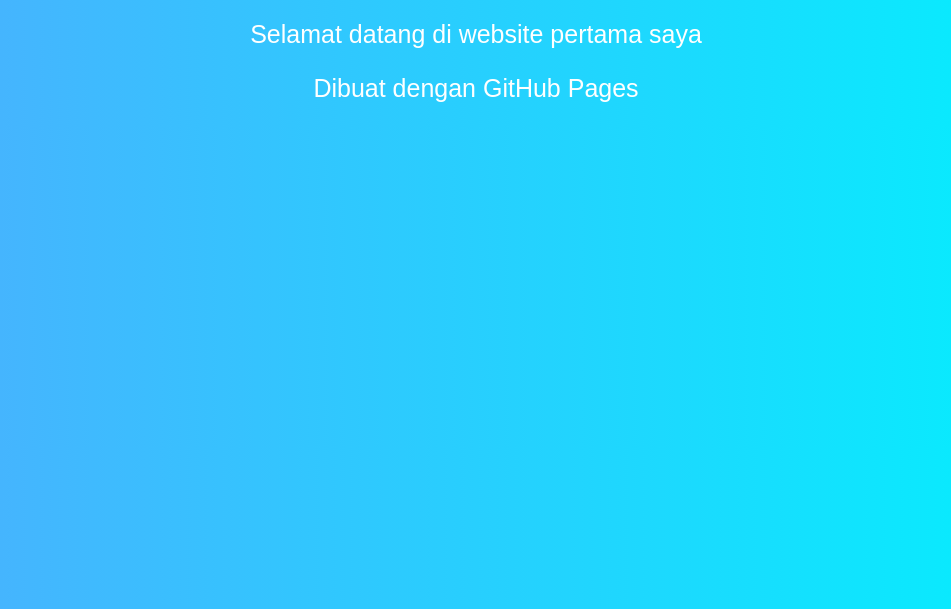
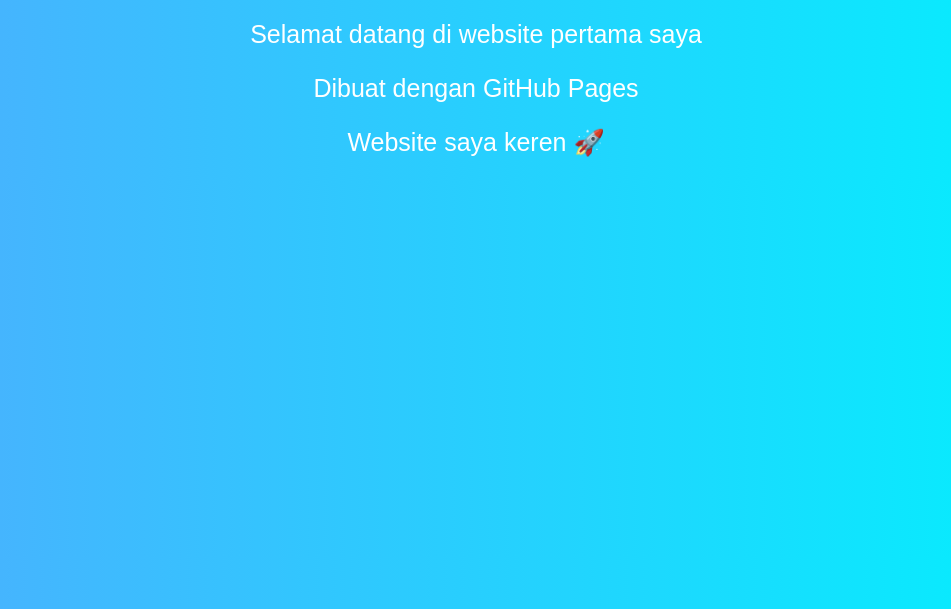
Before and after one commit to rochelletumewu01-art/website-jenero, a plain HTML site: page index.html in a window 1280 px wide. Shown: the part 191-800 px from the top of the page, without its empty margins (164-1115 px from the left). Drawn offline with Linux system fonts and the light colour scheme.

Commit message:
Update index.html

```diff
--- a/index.html
+++ b/index.html
@@ -31,3 +31,4 @@
 
 </body>
 </html>
+<p>Website saya keren 🚀</p>
```
